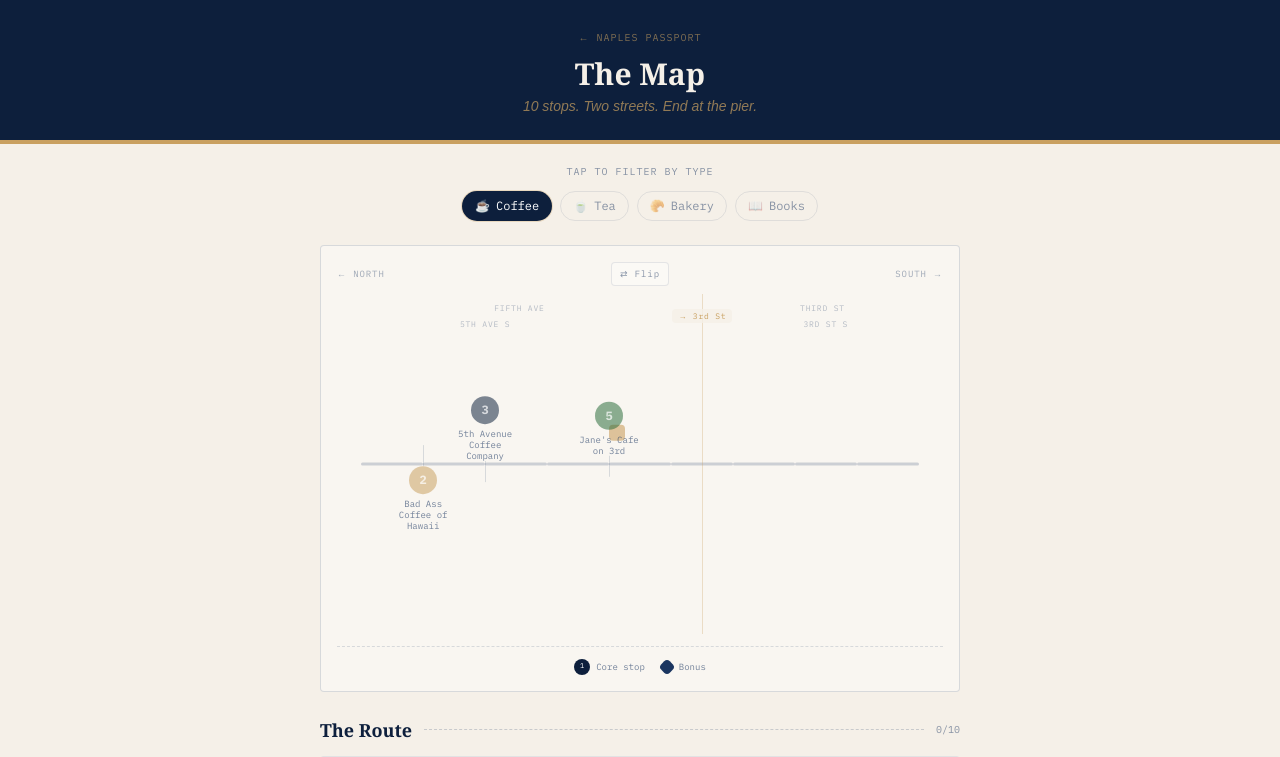
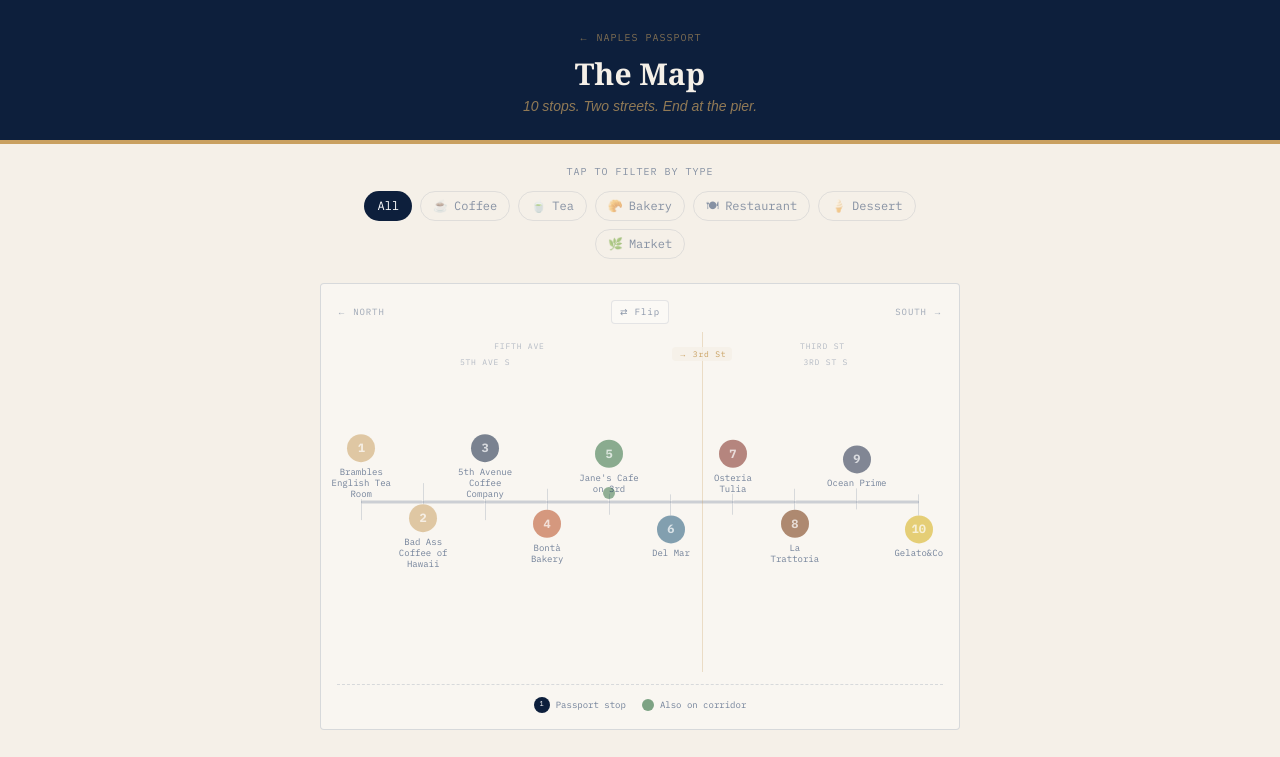
Before and after one commit to juanitok94/naples-pass, a Next.js app: page /map in a window 1280 px wide. Shown: the top 757 px of the page. Built offline with nearby package versions, Linux system fonts and the light colour scheme; a web font is replaced by a local one.

Commit message:
fix: rev 2.9 — map filter pills updated for new passport structure

```diff
--- a/src/app/map/page.tsx
+++ b/src/app/map/page.tsx
@@ -33,7 +33,7 @@
 export default function MapPage() {
   const [stamps, setStamps] = useState<StampRecord>({})
   const [mounted, setMounted] = useState(false)
-  const [selectedLayer, setSelectedLayer] = useState<string>('coffee')
+  const [selectedLayer, setSelectedLayer] = useState<string | null>(null)
   const [selectedStop, setSelectedStop] = useState<string | null>(null)
   const [flipped, setFlipped] = useState(false)
 
@@ -53,16 +53,19 @@
   }
 
   const visibleCoreStops = useMemo(() => {
+    if (selectedLayer === null) return coreStops
     return coreStops.filter(s => s.layers.includes(selectedLayer))
   }, [selectedLayer])
 
   const visibleBonusStops = useMemo(() => {
+    if (selectedLayer === null) return []
     return bonusStops.filter(s => s.layers.includes(selectedLayer))
   }, [selectedLayer])
 
   const visibleDirectoryStops = useMemo(() => {
     return shops.filter(s => {
-      if (s.passportType) return false
+      if (s.passportType !== 'directory') return false
+      if (selectedLayer === null) return s.id === 'third-street-farmers-market'
       return s.layers.includes(selectedLayer)
     })
   }, [selectedLayer])
@@ -96,6 +99,18 @@
           Tap to filter by type
         </p>
         <div className="flex flex-wrap gap-2 justify-center">
+          <button
+            onClick={() => setSelectedLayer(null)}
+            className={`
+              px-3 py-1.5 rounded-full text-xs font-mono transition-all border
+              ${selectedLayer === null
+                ? 'bg-[#0d1f3c] text-white border-transparent'
+                : 'bg-transparent border-[#1a3560]/20 text-[#1a3560] opacity-50 hover:opacity-80'
+              }
+            `}
+          >
+            All
+          </button>
           {layers.map(layer => {
             const active = selectedLayer === layer.id
             return (
@@ -109,7 +124,6 @@
                     ? 'text-white border-transparent'
                     : 'bg-transparent border-[#1a3560]/20 text-[#1a3560] opacity-50 hover:opacity-80'
                   }
-                  ${layer.id === 'coffee' ? 'ring-1 ring-[#c9a060]/30' : ''}
                 `}
                 style={active ? { backgroundColor: layer.color } : {}}
               >
@@ -334,11 +348,11 @@
               <div className="w-4 h-4 rounded-full bg-[#0d1f3c] flex items-center justify-center">
                 <span className="text-white text-[7px] font-mono">1</span>
               </div>
-              <span className="font-mono text-[9px] text-[#1a3560] opacity-60">Core stop</span>
+              <span className="font-mono text-[9px] text-[#1a3560] opacity-60">Passport stop</span>
             </div>
             <div className="flex items-center gap-1.5">
-              <div className="w-3 h-3 rounded-sm bg-[#1a3560] rotate-45" />
-              <span className="font-mono text-[9px] text-[#1a3560] opacity-60">Bonus</span>
+              <div className="w-3 h-3 rounded-full bg-[#2a6b3a] opacity-60" />
+              <span className="font-mono text-[9px] text-[#1a3560] opacity-60">Also on corridor</span>
             </div>
           </div>
         </div>
--- a/src/data/layers.json
+++ b/src/data/layers.json
@@ -6,7 +6,7 @@
     "bg": "#f5f0e8",
     "icon": "☕",
     "passportLayer": true,
-    "description": "The 10 core passport stops — coffee, tea, bakery, books"
+    "description": "Coffee stops on the corridor"
   },
   {
     "id": "tea",
@@ -27,12 +27,30 @@
     "description": "Artisan bakeries and pastry shops"
   },
   {
-    "id": "books",
-    "label": "Books",
-    "color": "#3d2b6b",
-    "bg": "#eeeaf5",
-    "icon": "📖",
+    "id": "restaurant",
+    "label": "Restaurant",
+    "color": "#1a3560",
+    "bg": "#e8ecf5",
+    "icon": "🍽",
     "passportLayer": false,
-    "description": "Independent bookstores"
+    "description": "Evening dining on Fifth Avenue South"
+  },
+  {
+    "id": "dessert",
+    "label": "Dessert",
+    "color": "#d4ac0d",
+    "bg": "#fdf6e8",
+    "icon": "🍦",
+    "passportLayer": false,
+    "description": "Gelato and dessert stops"
+  },
+  {
+    "id": "market",
+    "label": "Market",
+    "color": "#2a6b3a",
+    "bg": "#eaf5ec",
+    "icon": "🌿",
+    "passportLayer": false,
+    "description": "Farmers market — Saturdays only"
   }
 ]
```
